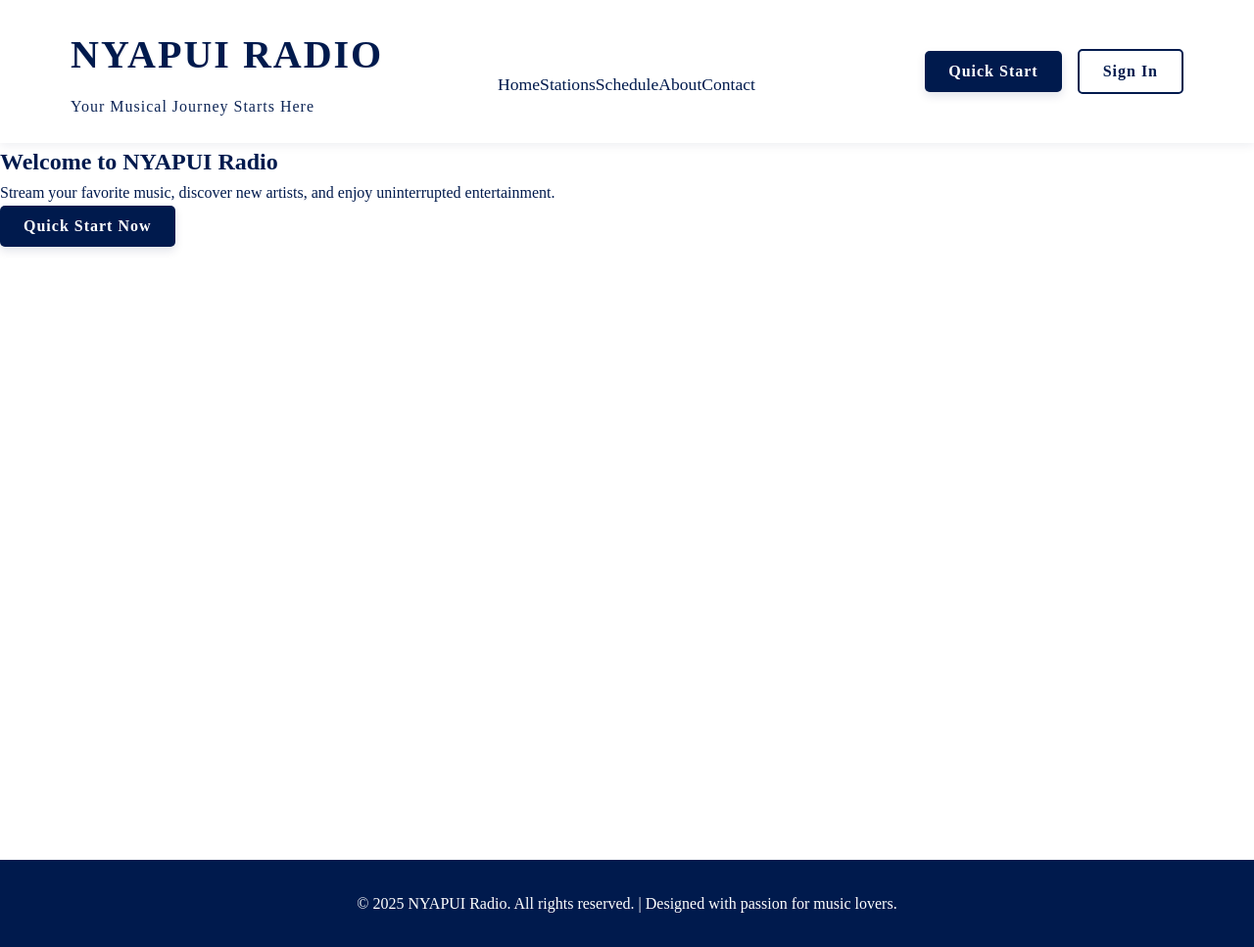
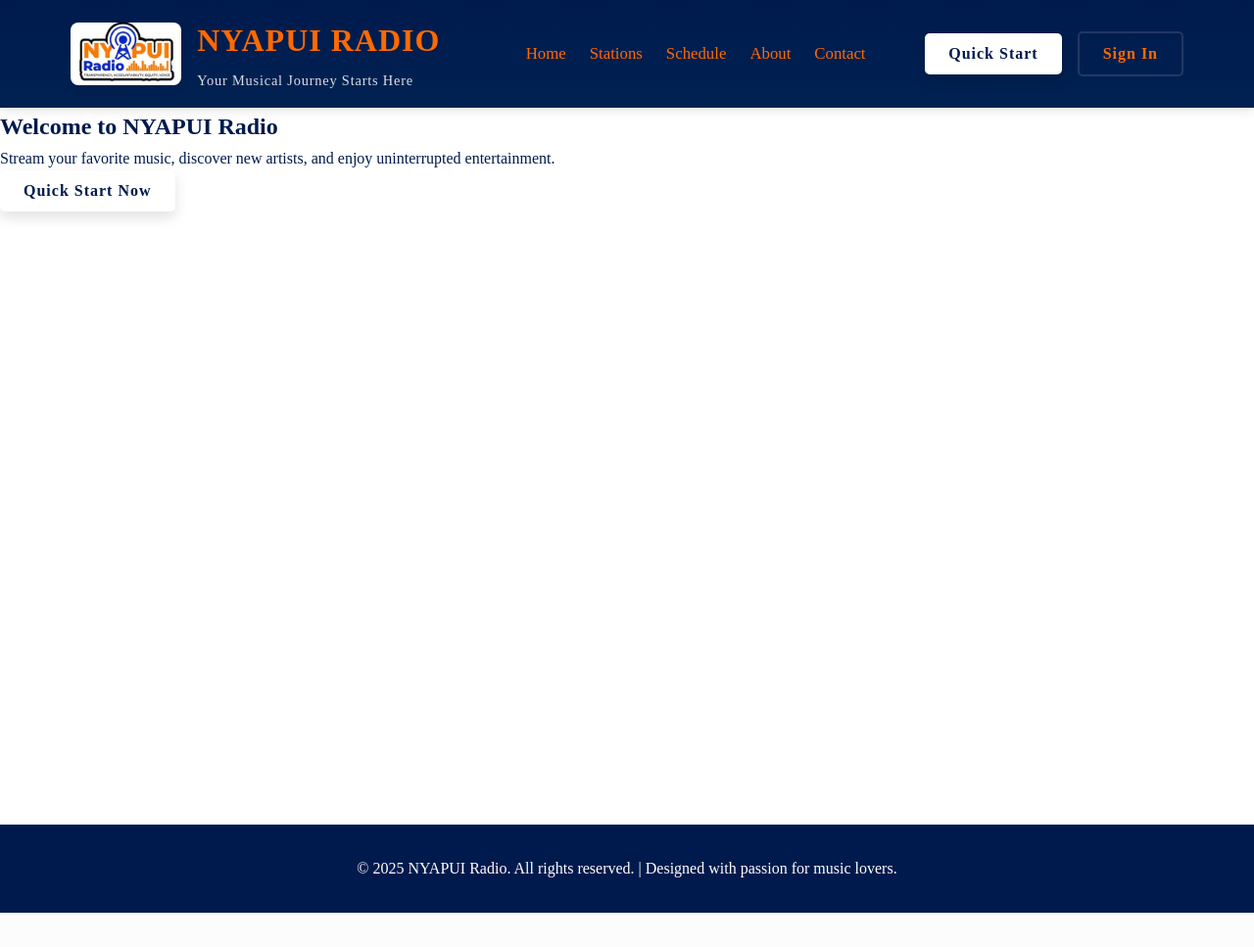
Before and after one commit to 123paulsallu/nyapui-radio, a PHP site: page /pages/index.html in a window 1280 px wide. Shown: the whole page at 98% size. After the commit the page ends 932 px from the top, so only its background shows below. Run offline with PHP 8.4, Linux system fonts and the light colour scheme; some web fonts are replaced.

Commit message:
added logo

```diff
--- a/pages/index.html
+++ b/pages/index.html
@@ -12,8 +12,13 @@
     <header class="header">
         <div class="header-container">
             <div class="logo-section">
-                <h1 class="logo">NYAPUI RADIO</h1>
-                <p class="tagline">Your Musical Journey Starts Here</p>
+                <div class="logo-component">
+                    <img src="../assets/nyapui.jpeg" alt="Nyapui Radio Logo" class="logo-img">
+                </div>
+                <div class="logo-text">
+                    <h1 class="logo">NYAPUI RADIO</h1>
+                    <p class="tagline">Your Musical Journey Starts Here</p>
+                </div>
             </div>
 
             <nav class="nav-menu">
--- a/styles/header.css
+++ b/styles/header.css
@@ -5,6 +5,7 @@
 :root {
   --deep-blue: #001a4d;
   --light-blue: #0033cc;
+  --deep-orange: #ff6a00;
   --white: #ffffff;
   --text-dark: #001a4d;
   --bg-light: #f5f7fa;
@@ -12,11 +13,11 @@
 
 /* Header Styles */
 .header {
-  /* changed to white background with subtle shadow */
-  background: var(--white);
-  padding: 1.5rem 0;
-  box-shadow: 0 2px 10px rgba(0, 26, 77, 0.08);
+  background: linear-gradient(180deg, var(--deep-blue) 0%, #002252 100%);
+  padding: 1rem 0;
+  box-shadow: 0 2px 12px rgba(0, 0, 0, 0.12);
   font-family: 'Italiana', serif;
+  color: var(--deep-orange);
 }
 
 .header-container {
@@ -34,71 +35,94 @@
 .logo-section {
   flex: 1;
   min-width: 200px;
+  display: flex;
+  align-items: center;
+  gap: 1rem;
 }
 
 .logo {
   font-family: 'Italiana', serif;
-  font-size: 2.5rem;
+  font-size: 2rem;
   font-weight: 700;
-  color: var(--deep-blue);
+  color: var(--deep-orange);
   margin: 0;
-  letter-spacing: 2px;
-  /* reduce heavy shadow on white background */
-  text-shadow: 1px 1px 2px rgba(0, 0, 0, 0.06);
+  letter-spacing: 1px;
+  text-shadow: none;
 }
 
 .tagline {
   font-family: 'Italiana', serif;
-  font-size: 1rem;
-  color: var(--deep-blue);
-  margin: 0.5rem 0 0 0;
-  opacity: 0.95;
-  letter-spacing: 1px;
+  font-size: 0.9rem;
+  color: rgba(255,255,255,0.85);
+  margin: 0.25rem 0 0 0;
+  letter-spacing: 0.8px;
+}
+
+/* Logo image and text layout */
+.logo-component {
+  display: flex;
+  align-items: center;
+}
+
+.logo-img {
+  height: 64px;
+  width: auto;
+  border-radius: 8px;
+  object-fit: cover;
+  box-shadow: 0 4px 8px rgba(0, 26, 77, 0.12);
+}
+
+.logo-text {
+  display: flex;
+  flex-direction: column;
 }
 
 /* Navigation Menu */
 .nav-menu {
   flex: 1;
-  min-width: 300px;
+  min-width: 280px;
 }
 
 .nav-list {
   display: flex;
   list-style: none;
+  margin: 0;
+  padding: 0;
+  gap: 1.5rem;
+  justify-content: center;
+  align-items: center;
+}
+
 .nav-link {
   font-family: 'Italiana', serif;
-    font-size: 1.1rem;
-    color: var(--deep-blue);
+  font-size: 1.05rem;
+  color: var(--deep-orange);
   text-decoration: none;
-    transition: all 0.3s ease;
+  transition: color 0.18s ease, transform 0.18s ease;
   position: relative;
-    padding: 0.5rem 0;
+  padding: 0.25rem 0;
 }
-  .nav-link:hover {
-    color: var(--light-blue);
+
+.nav-link:hover,
+.nav-link:focus {
+  color: var(--white);
   transform: translateY(-2px);
+  outline: none;
 }
+
 .nav-link::after {
   content: '';
   position: absolute;
-    bottom: 0;
+  bottom: -4px;
   left: 0;
   width: 0;
   height: 2px;
-    background: var(--deep-blue);
-    transition: width 0.3s ease;
-  }
-  .nav-link:hover::after {
-    width: 100%;
-  }
-  left: 0;
-  width: 0;
-  height: 2px;
-  background: var(--white);
-  transition: width 0.3s ease;
+  background: var(--deep-orange);
+  transition: width 0.25s ease;
 }
 
-.nav-link:hover::after {
+.nav-link:hover::after,
+.nav-link:focus::after {
   width: 100%;
 }
 
@@ -125,10 +149,10 @@
 }
 
 .btn-primary {
-  /* primary should stand out on white header */
-  background-color: var(--deep-blue);
-  color: var(--white);
-  box-shadow: 0 4px 10px rgba(0, 26, 77, 0.12);
+  background-color: var(--white);
+  color: var(--deep-blue);
+  font-weight: 700;
+  box-shadow: 0 6px 14px rgba(0,0,0,0.12);
 }
 
 .btn-primary:hover {
@@ -139,8 +163,8 @@
 
 .btn-secondary {
   background-color: transparent;
-  color: var(--deep-blue);
-  border: 2px solid var(--deep-blue);
+  color: var(--deep-orange);
+  border: 2px solid rgba(255,255,255,0.12);
 }
 
 .btn-secondary:hover {
@@ -159,7 +183,7 @@
   }
 
   .logo {
-    font-size: 2rem;
+    font-size: 1.9rem;
   }
 
   .nav-list {
```
Also changed, not shown: components/header.html (+8 -2 lines), components/logo.html (added, +9 -0 lines). Lines whose indentation alone changed are shown as unchanged.
